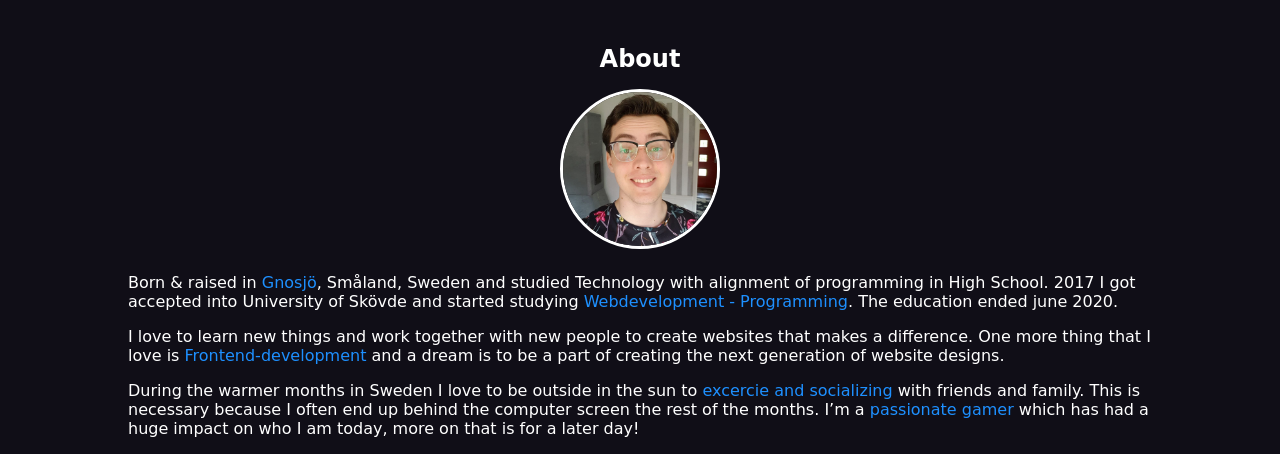
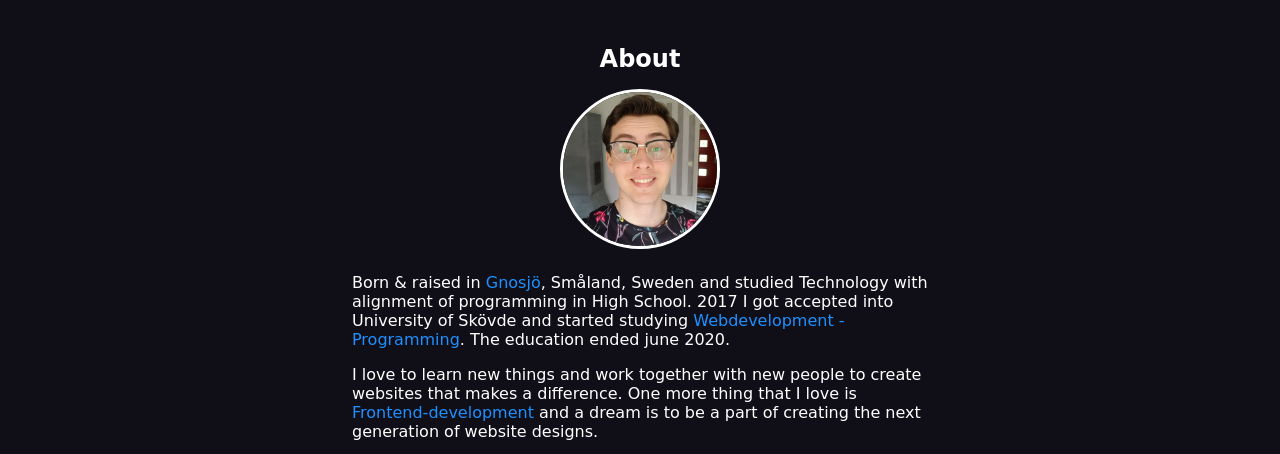
Before and after one commit to ViktorAbrahamsson/ViktorAbrahamsson.github.io, a plain HTML site: page index.html in a window 1280 px wide. Shown: the part 1411-1865 px from the top of the page. Drawn offline with nearby package versions, Linux system fonts and the light colour scheme; a script that the page names is missing; a web font is replaced by a local one.

Commit message:
About is now adapted to desktop as well.

```diff
--- a/style.css
+++ b/style.css
@@ -290,6 +290,10 @@ footer a {
   .project img {
     height: 420px;
   }
+
+  .about {
+    width: 45%;
+  }
 }
 @media (min-width: 1281px) {
   /* hi-res laptops and desktops */
```
